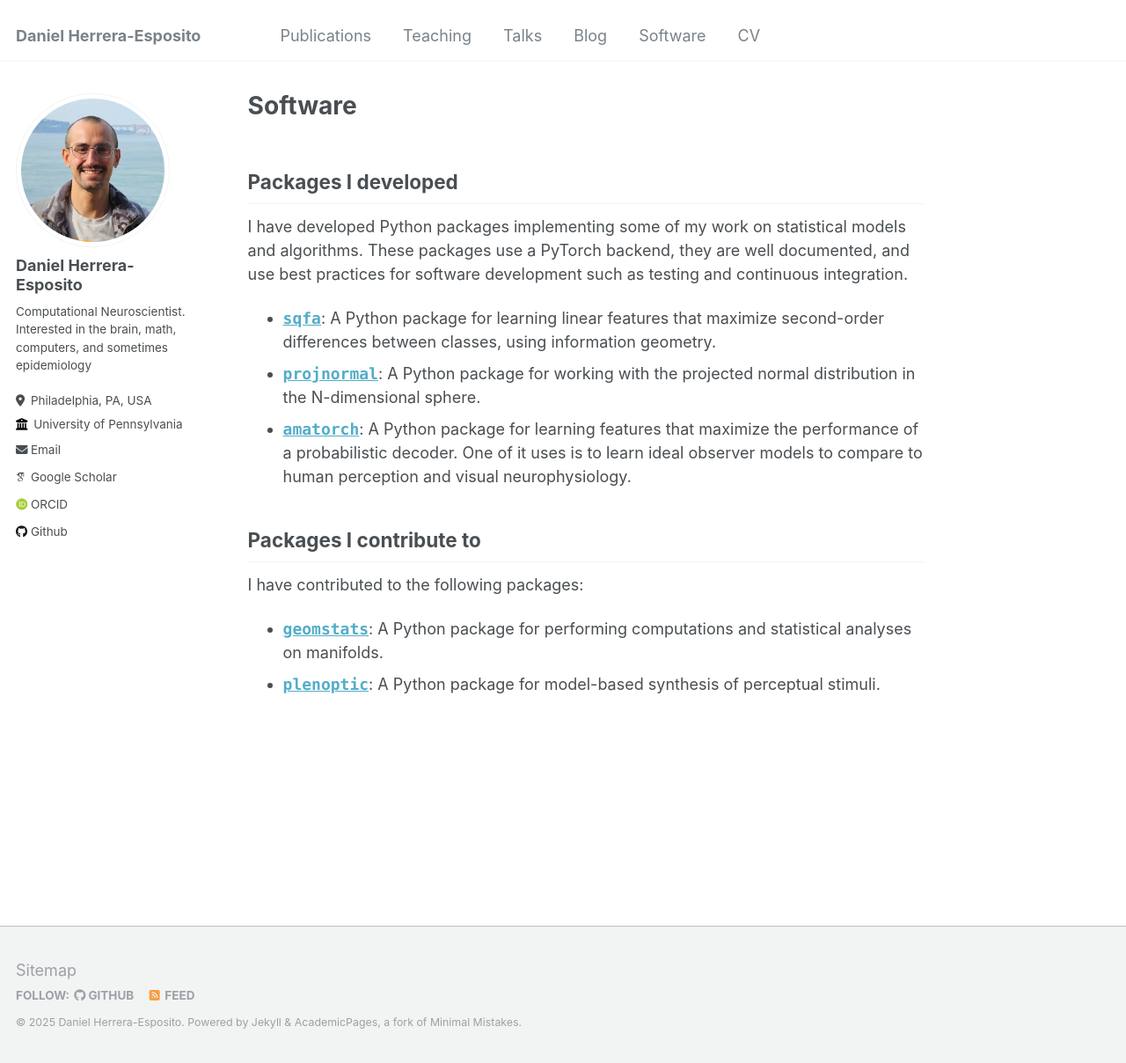
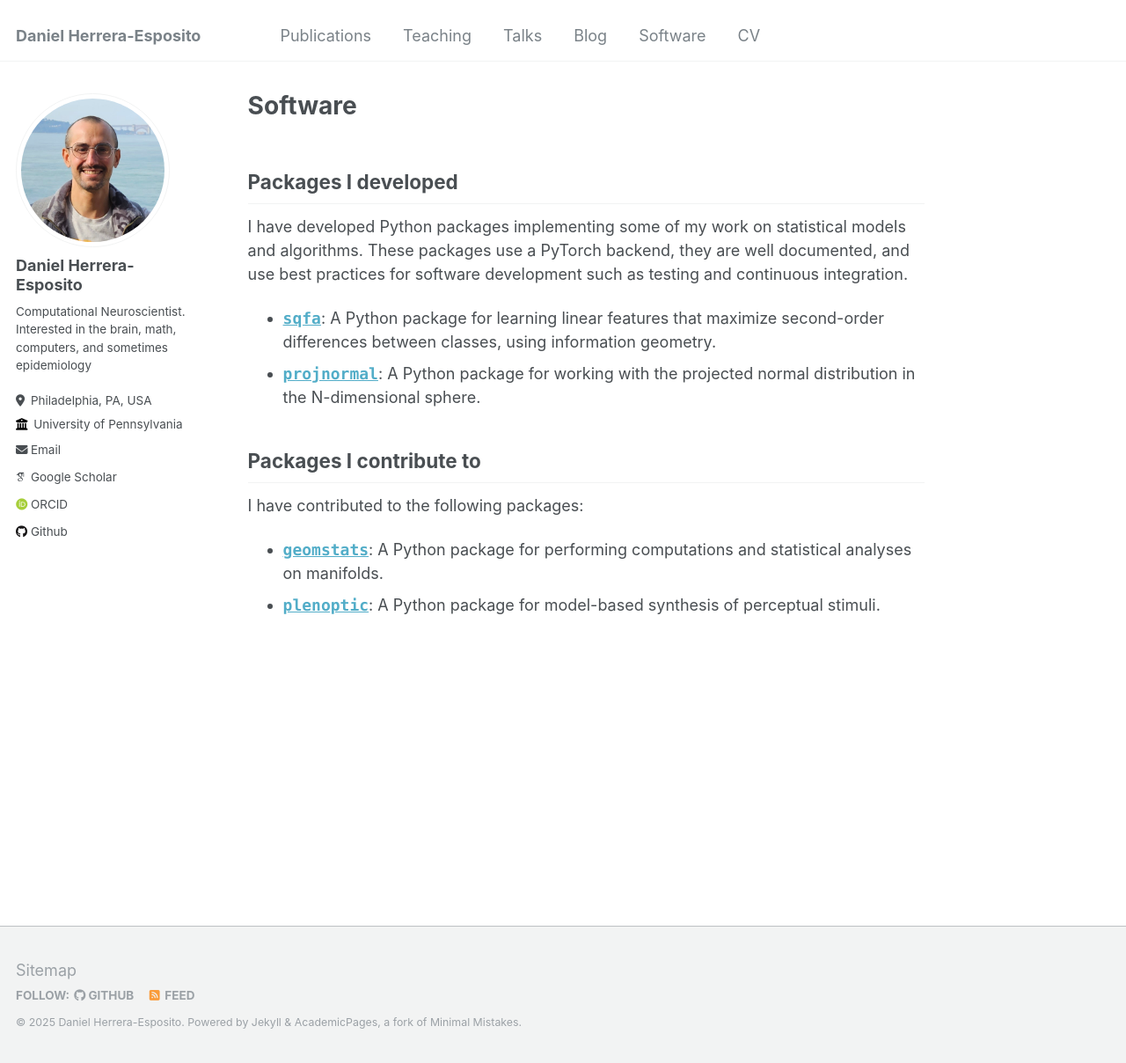
Before and after one commit to dherrera1911/dherrera1911.github.io, a Jekyll site: the page built from _pages/software.md, in a window 1280 px wide and 1208 px high. Shown: the whole window at 88% size. Built offline with Jekyll 4.4.1, drawn with Linux system fonts in a browser that asks for light colours; some web fonts are replaced.

Commit message:
Remove amatorch

```diff
--- a/_pages/software.md
+++ b/_pages/software.md
@@ -19,9 +19,6 @@ using information geometry.
 - [**`projnormal`**](https://projnormal.readthedocs.io/en/latest/):
 A Python package for working with the projected normal distribution in the
 N-dimensional sphere.
-- [**`amatorch`**](https://amatorch.readthedocs.io/en/latest/): A Python package for learning features that maximize the performance of a probabilistic decoder.
-One of it uses is to learn ideal observer
-models to compare to human perception and visual neurophysiology.
 
 ## Packages I contribute to
 
```
